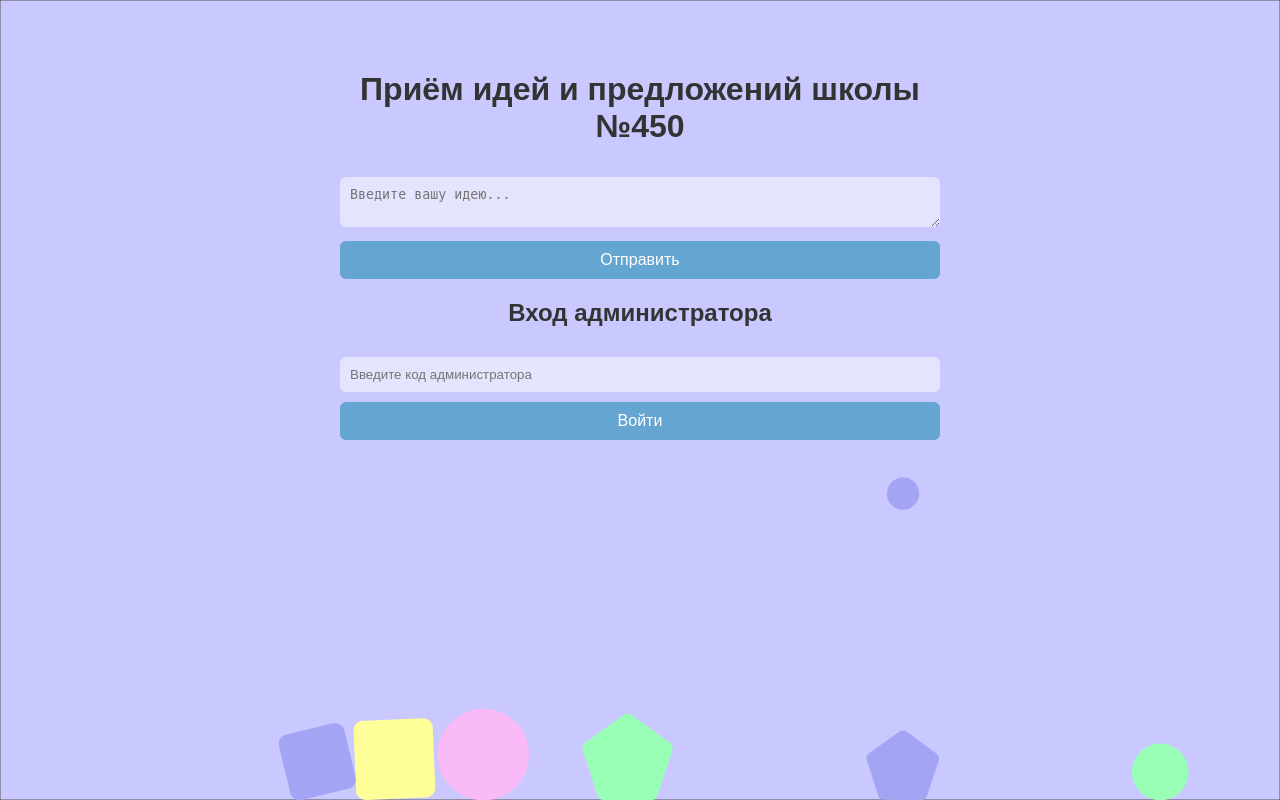
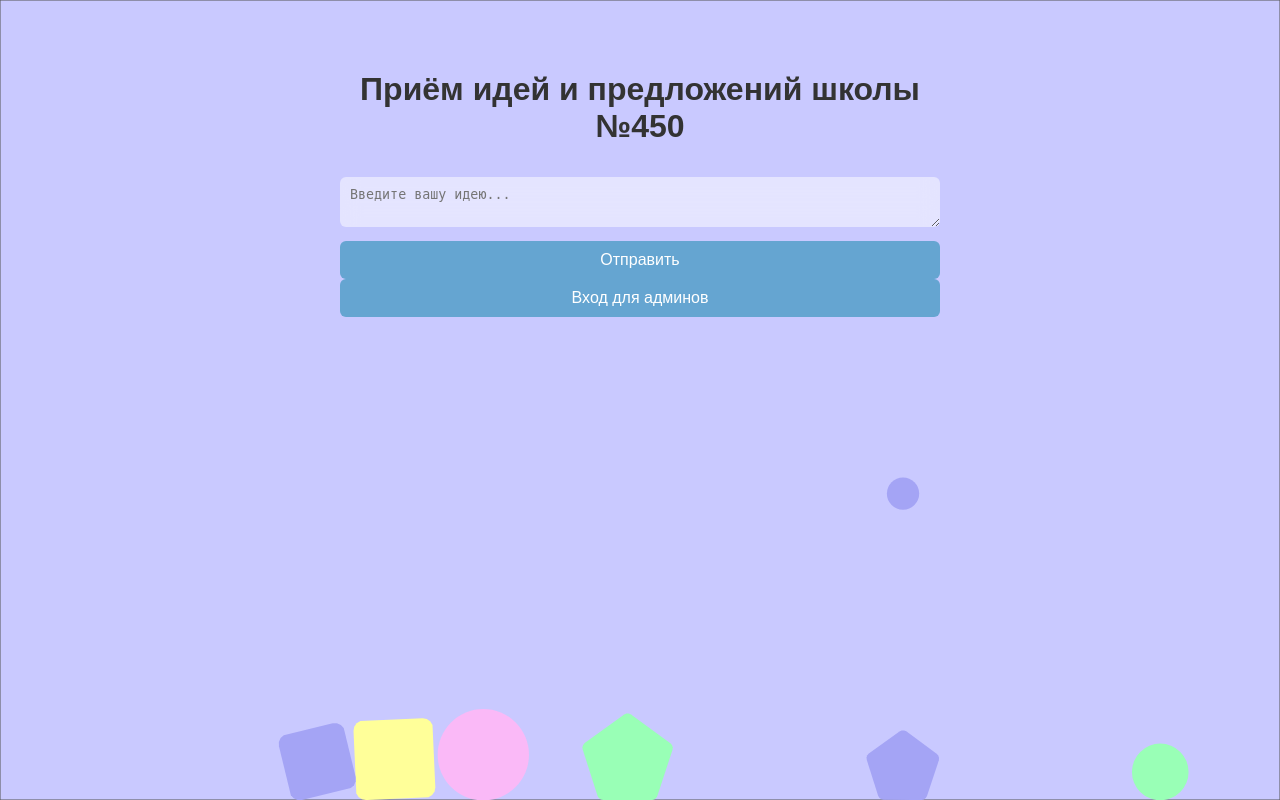
Before and after one commit to school450/school450_project, a Flask app: page / in a window 1280 px wide. Run offline with Flask 3, Linux system fonts and the light colour scheme; some libraries are stand-ins or nearby versions.

Commit message:
Добавлена новая админка и исправлены ошибки 4

```diff
--- a/templates/index.html
+++ b/templates/index.html
@@ -126,14 +126,8 @@
 
         <div id="notification"></div> <!-- Уведомления теперь между вводом идеи и входом в админку -->
 
-        <h2>Вход администратора</h2>
-        <input type="password" id="adminCode" placeholder="Введите код администратора">
-        <button onclick="loginAdmin()">Войти</button>
+       <button onclick="location.href='/admin'">Вход для админов</button>
 
-        <div id="adminSection" style="display: none;">
-            <h2>Заявки:</h2>
-            <div id="ideasList"></div>
-        </div>
     </div>
 
     <script src="https://cdnjs.cloudflare.com/ajax/libs/matter-js/0.19.0/matter.min.js"></script>
```
